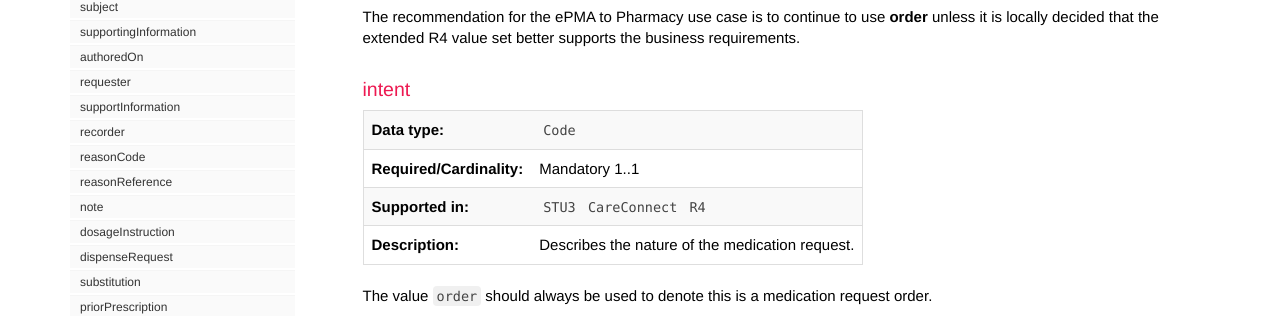
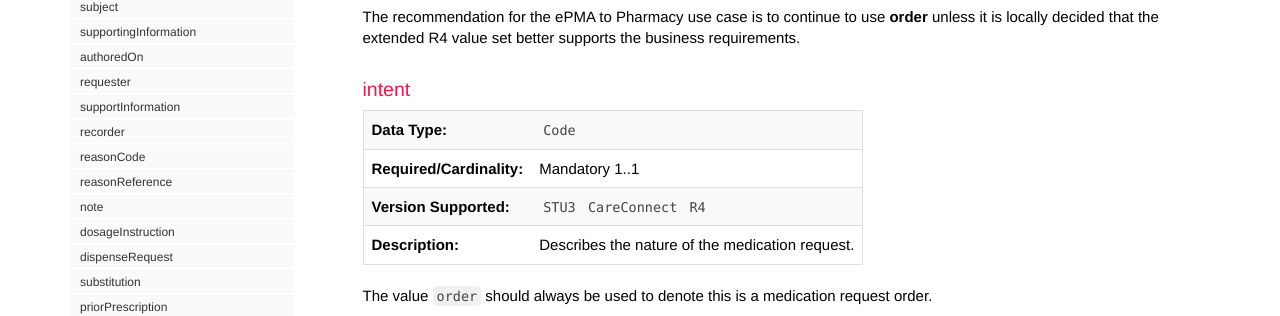
Before and after one commit to nhsconnect/FHIR-ePMA-Implementation, a Jekyll site: the page built from pages/develop/develop_medicationrequest_intent.md, in a window 1280 px wide and 1307 px high. Shown: the part 552-868 px from the top of the window. Built offline with Jekyll 4.4.1, drawn with Linux system fonts in a browser that asks for light colours; nearby versions of some CDN libraries; comment, search, counter and statistics services are not loaded.

Commit message:
Update develop_medicationrequest_intent.md

```diff
--- a/pages/develop/develop_medicationrequest_intent.md
+++ b/pages/develop/develop_medicationrequest_intent.md
@@ -27,7 +27,7 @@ The recommendation for the ePMA to Pharmacy use case is to continue to use **ord
 
 <table class='resource-attributes'>
   <tr>
-   <td><b>Data type:</b></td>
+   <td><b>Data Type:</b></td>
    <td><code>Code</code></td>
   </tr>
   <tr>
@@ -35,7 +35,7 @@ The recommendation for the ePMA to Pharmacy use case is to continue to use **ord
    <td>Mandatory 1..1</td>
   </tr>
   <tr>
-    <td><b>Supported in:</b> </td>
+    <td><b>Version Supported:</b> </td>
     <td><code>STU3</code> <code>CareConnect</code> <code>R4</code></td>
   </tr>
   <tr>
```
